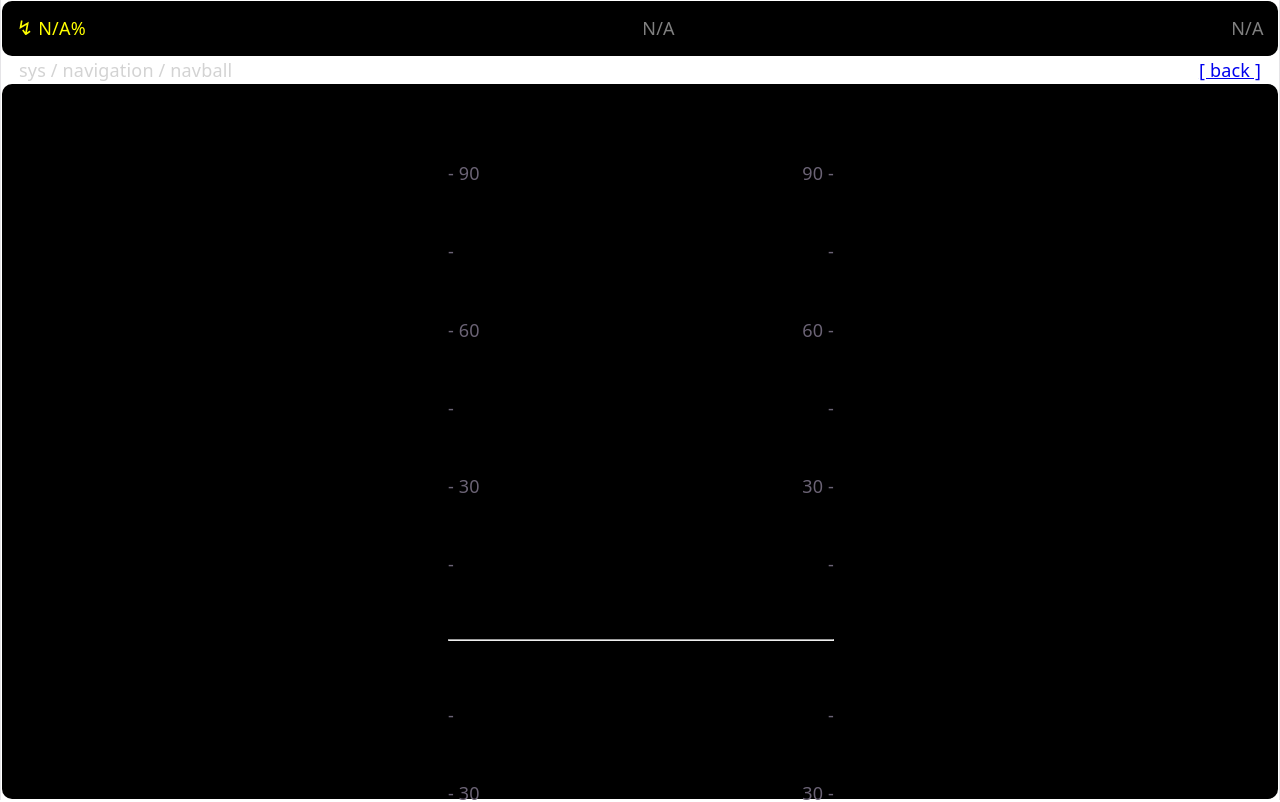
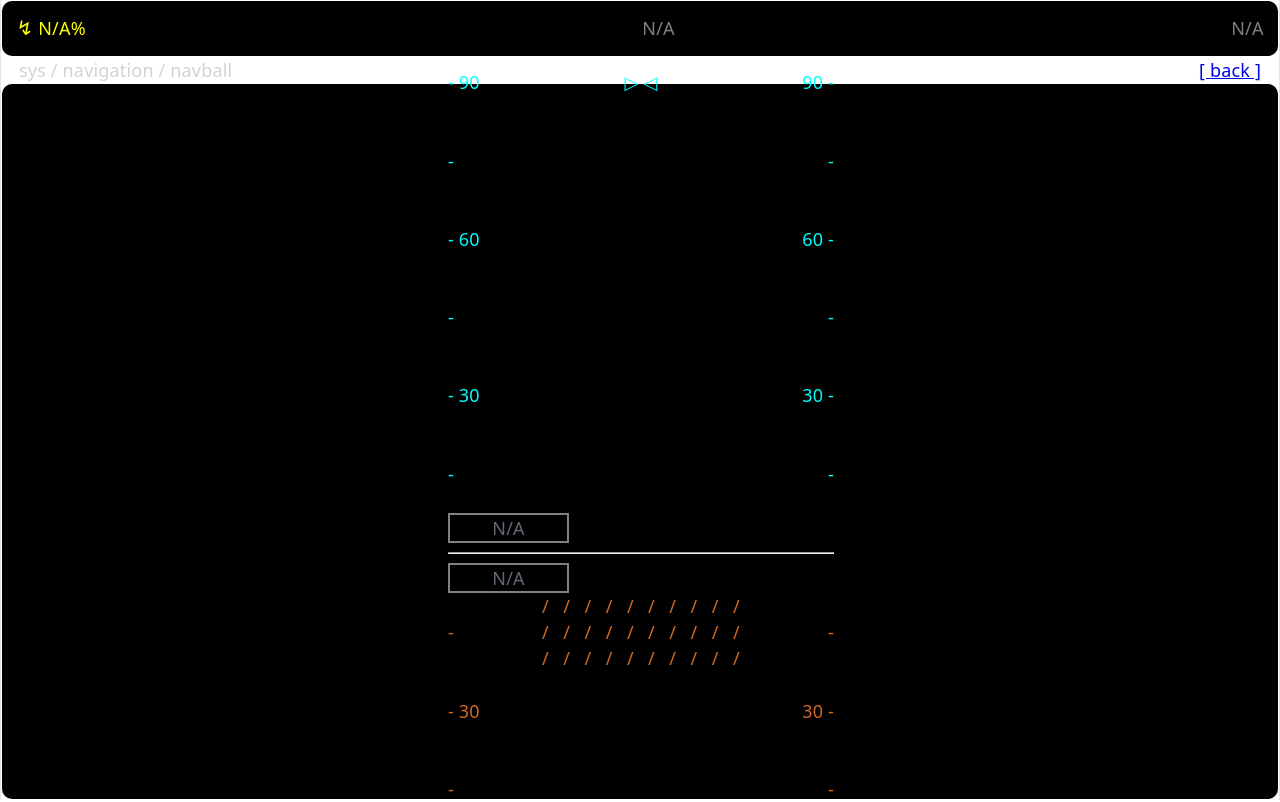
Before and after one commit to MRBT7274/mars-mfd, a React (Vite) app in the folder mars-mfd/: page /nav/navball in a window 1280 px wide. Shown: the top 802 px of the page. Built offline with nearby package versions, Linux system fonts and the light colour scheme; no server answers.

Commit message:
style: made attitude indicator look prettier and actually useful

```diff
--- a/mars-mfd/src/components/Navball.tsx
+++ b/mars-mfd/src/components/Navball.tsx
@@ -40,25 +40,35 @@ function Navball() {
                 <div style={{
                     textAlign: "center",
                     position: "absolute",
-                    top: "20%",
+                    top: window.innerHeight / 2 + "px",
                     left: "35vw",
                     transform: "translate(-0%, -0%)",
+                    margin: -window.innerWidth / 20 - window.innerHeight / 3 + "px 0%",
                     transformOrigin: "center",
                     rotate: datalink?.roll + "deg"
                 }}>
-                    <div style={{position: "relative", overflowY: "clip", transform: "translate(0%, "+ datalink?.pitch +"%)"}}>
+                    <div style={{position: "relative", overflowY: "clip", transform: "translate(0%, "+ datalink?.pitch +"%)", color: "cyan"}}>
                         <div style={{display: "flex", flexDirection: "row", justifyContent: "space-between"}}>
                             <div style={{display: "flex", flexDirection: "column-reverse", textAlign: "left"}}>
-                                <br /><br /><p>-</p>
+                                <br /><p>-</p>
                                 <br /><br /><p>- 30</p>
                                 <br /><br /><p>-</p>
                                 <br /><br /><p>- 60</p>
                                 <br /><br /><p>-</p>
-                                <br /><br /><p>- 90</p>
+                                <br /><br /><div>- 90</div>
                             </div>
 
                             <div style={{display: "flex", flexDirection: "column-reverse", textAlign: "right"}}>
-                                <br /><br /><p>-</p>
+                                <br /><br />
+                                <br /><br /><br />
+                                <br /><br /><br />
+                                <br /><br /><br />
+                                <br /><br /><br />
+                                <br /><br /><p>▷ ◁</p>
+                            </div>
+
+                            <div style={{display: "flex", flexDirection: "column-reverse", textAlign: "right"}}>
+                                <br /><p>-</p>
                                 <br /><br /><p>30 -</p>
                                 <br /><br /><p>-</p>
                                 <br /><br /><p>60 -</p>
@@ -68,14 +78,20 @@ function Navball() {
                         </div>
                     </div>
 
+                    <div style={{
+                        borderColor: "gray", borderWidth: "2px", borderStyle: "solid", width: "6.5rem"
+                    }}>{datalink?.roll == undefined? "N/A" : "roll: " + Math.floor(datalink.roll) + " ↻"}</div>
+
                     <hr style={{width: "30vw"}} />
 
+                    <div style={{
+                        borderColor: "gray", borderWidth: "2px", borderStyle: "solid", width: "6.5rem"
+                    }}>{datalink?.pitch == undefined? "N/A" : "pitch: " + Math.floor(datalink.pitch) + " ⇕"}</div>
 
-
-                    <div style={{position: "relative", overflowY: "clip", transform: "translate(0%, "+ datalink?.pitch +"%)"}}>
+                    <div style={{position: "relative", overflowY: "clip", transform: "translate(0%, "+ datalink?.pitch +"%)", color: "chocolate"}}>
                         <div style={{display: "flex", flexDirection: "row", justifyContent: "space-between"}}>
                             <div style={{display: "flex", flexDirection: "column", textAlign: "left"}}>
-                                <br /><br /><p>-</p>
+                                <br /><p>-</p>
                                 <br /><br /><p>- 30</p>
                                 <br /><br /><p>-</p>
                                 <br /><br /><p>- 60</p>
@@ -83,8 +99,28 @@ function Navball() {
                                 <br /><br /><p>- 90</p>
                             </div>
 
+                            <div style={{display: "flex", flexDirection: "column", textAlign: "right", width: "55%"}}>
+                                <div style={{display: "flex", flexDirection: "row", justifyContent: "space-around"}}>
+                                    <div>/</div> <div>/</div> <div>/</div> <div>/</div> <div>/</div>
+                                    <div>/</div> <div>/</div> <div>/</div> <div>/</div> <div>/</div>
+                                </div>
+                                <div style={{display: "flex", flexDirection: "row", justifyContent: "space-around"}}>
+                                    <div>/</div> <div>/</div> <div>/</div> <div>/</div> <div>/</div>
+                                    <div>/</div> <div>/</div> <div>/</div> <div>/</div> <div>/</div>
+                                </div>
+                                <div style={{display: "flex", flexDirection: "row", justifyContent: "space-around"}}>
+                                    <div>/</div> <div>/</div> <div>/</div> <div>/</div> <div>/</div>
+                                    <div>/</div> <div>/</div> <div>/</div> <div>/</div> <div>/</div>
+                                </div>
+                                <br /><br />
+                                <br /><br /><br />
+                                <br /><br /><br />
+                                <br /><br /><br />
+                                <br /><br /><p style={{display: "flex", justifyContent: "space-around"}}>X</p>
+                            </div>
+
                             <div style={{display: "flex", flexDirection: "column", textAlign: "right"}}>
-                                <br /><br /><p>-</p>
+                                <br /><p>-</p>
                                 <br /><br /><p>30 -</p>
                                 <br /><br /><p>-</p>
                                 <br /><br /><p>60 -</p>
```
